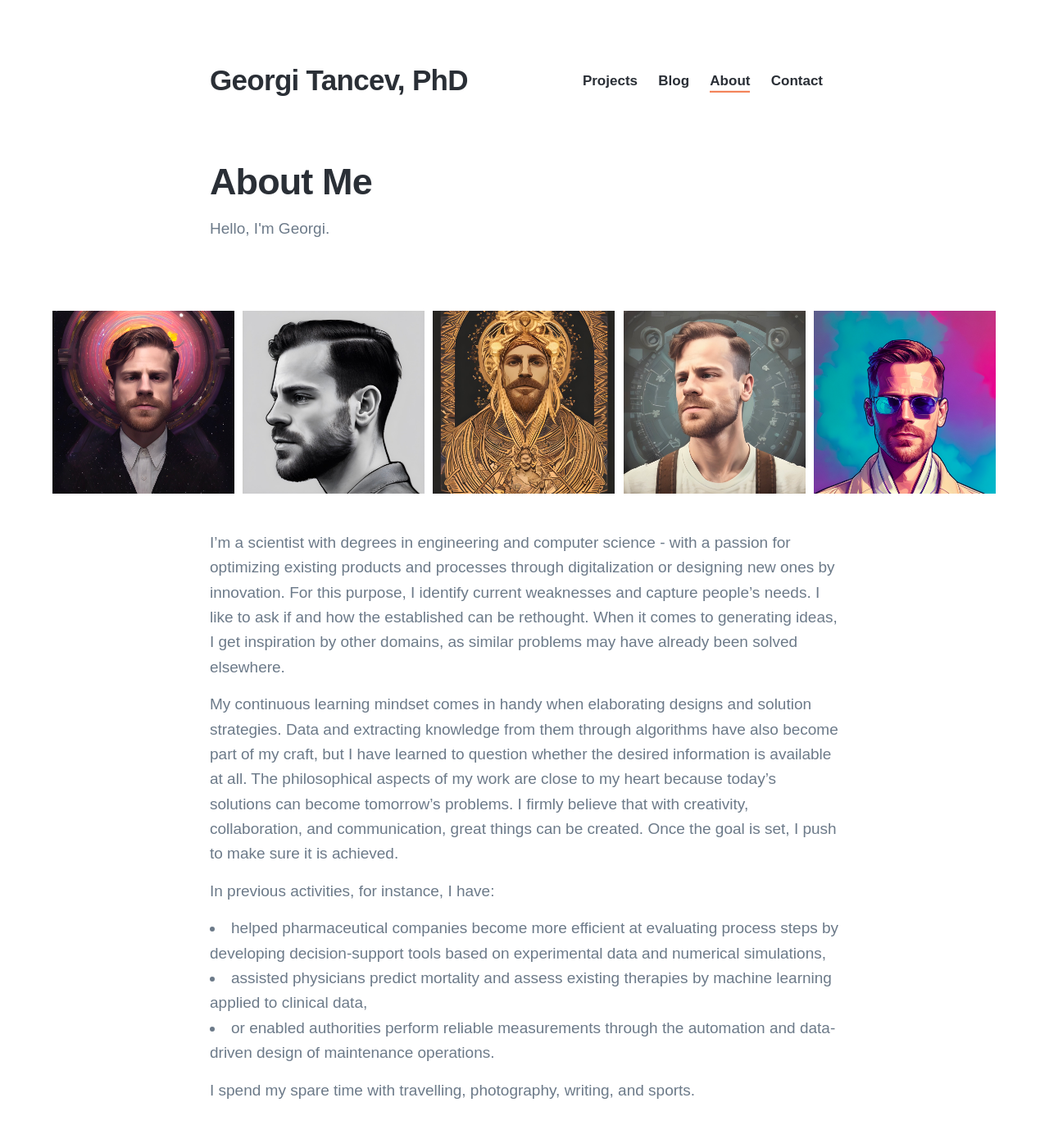
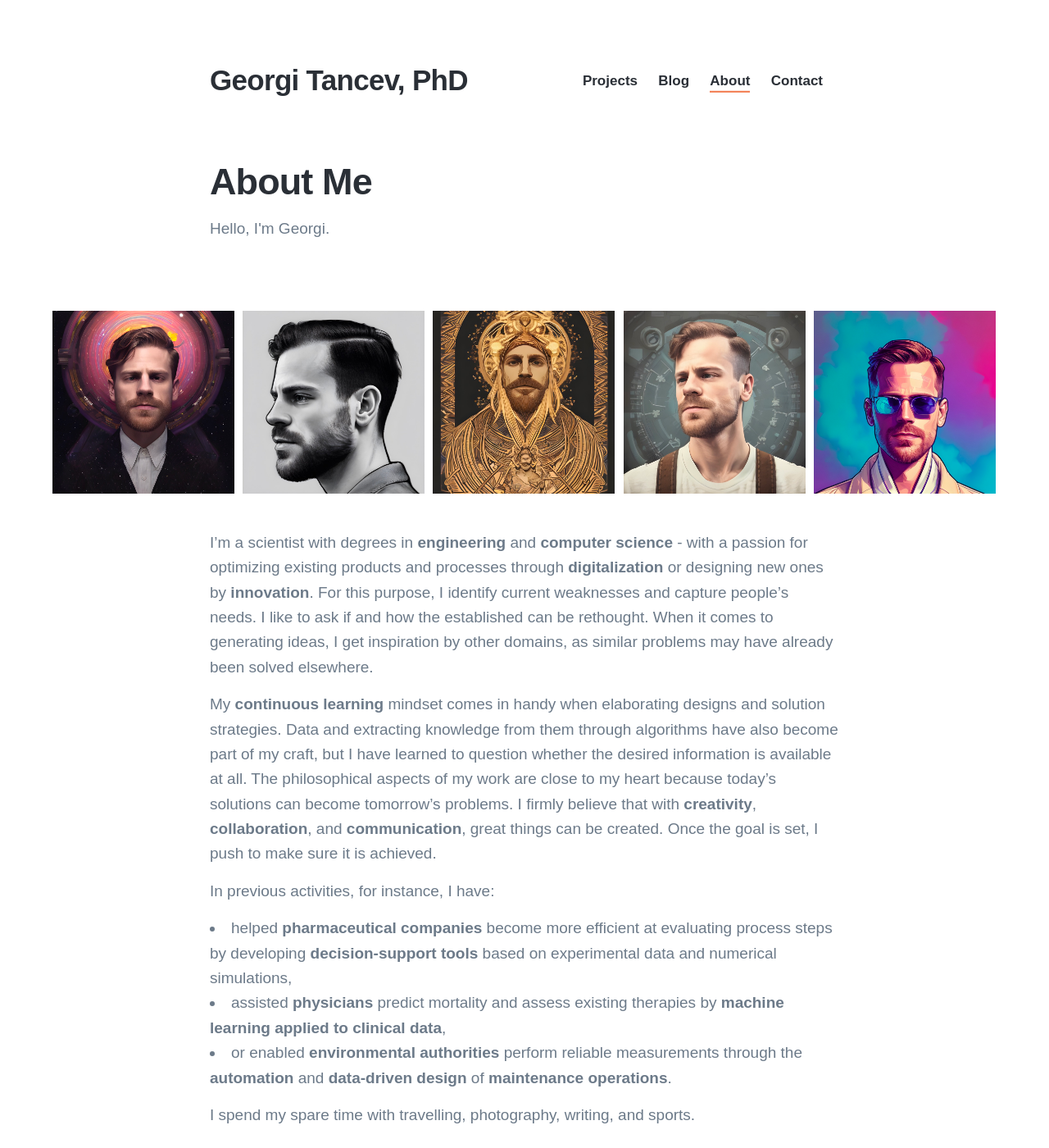
Before and after one commit to gtancev/gtancev.github.io, a Jekyll site: the page built from _pages/about.md, in a window 1280 px wide and 1400 px high. Shown: the whole window at 82% size. Built offline with Jekyll 4.4.1, drawn with Linux system fonts in a browser that asks for light colours; nearby versions of some CDN libraries; some web fonts are replaced.

Commit message:
Update about.md

```diff
--- a/_pages/about.md
+++ b/_pages/about.md
@@ -13,14 +13,14 @@ featured_image: /images/photography/me/picture.jpg
     <img src="/images/me/5.jpeg">
 </div>
 
-I'm a scientist with degrees in engineering and computer science - with a passion for optimizing existing products and processes through digitalization or designing new ones by innovation. For this purpose, I identify current weaknesses and capture people's needs. I like to ask if and how the established can be rethought. When it comes to generating ideas, I get inspiration by other domains, as similar problems may have already been solved elsewhere.
+I'm a scientist with degrees in **engineering** and **computer science** - with a passion for optimizing existing products and processes through **digitalization** or designing new ones by **innovation**. For this purpose, I identify current weaknesses and capture people's needs. I like to ask if and how the established can be rethought. When it comes to generating ideas, I get inspiration by other domains, as similar problems may have already been solved elsewhere.
 
-My continuous learning mindset comes in handy when elaborating designs and solution strategies. Data and extracting knowledge from them through algorithms have also become part of my craft, but I have learned to question whether the desired information is available at all. The philosophical aspects of my work are close to my heart because today's solutions can become tomorrow's problems. I firmly believe that with creativity, collaboration, and communication, great things can be created. Once the goal is set, I push to make sure it is achieved.
+My **continuous learning** mindset comes in handy when elaborating designs and solution strategies. Data and extracting knowledge from them through algorithms have also become part of my craft, but I have learned to question whether the desired information is available at all. The philosophical aspects of my work are close to my heart because today's solutions can become tomorrow's problems. I firmly believe that with **creativity**, **collaboration**, and **communication**, great things can be created. Once the goal is set, I push to make sure it is achieved.
 
 In previous activities, for instance, I have:
 
-* helped pharmaceutical companies become more efficient at evaluating process steps by developing decision-support tools based on experimental data and numerical simulations,
-* assisted physicians predict mortality and assess existing therapies by machine learning applied to clinical data,
-* or enabled authorities perform reliable measurements through the automation and data-driven design of maintenance operations.
+* helped **pharmaceutical companies** become more efficient at evaluating process steps by developing **decision-support tools** based on experimental data and numerical simulations,
+* assisted **physicians** predict mortality and assess existing therapies by **machine learning applied to clinical data**,
+* or enabled **environmental authorities** perform reliable measurements through the **automation** and **data-driven design** of **maintenance operations**.
 
 I spend my spare time with travelling, photography, writing, and sports.
```
